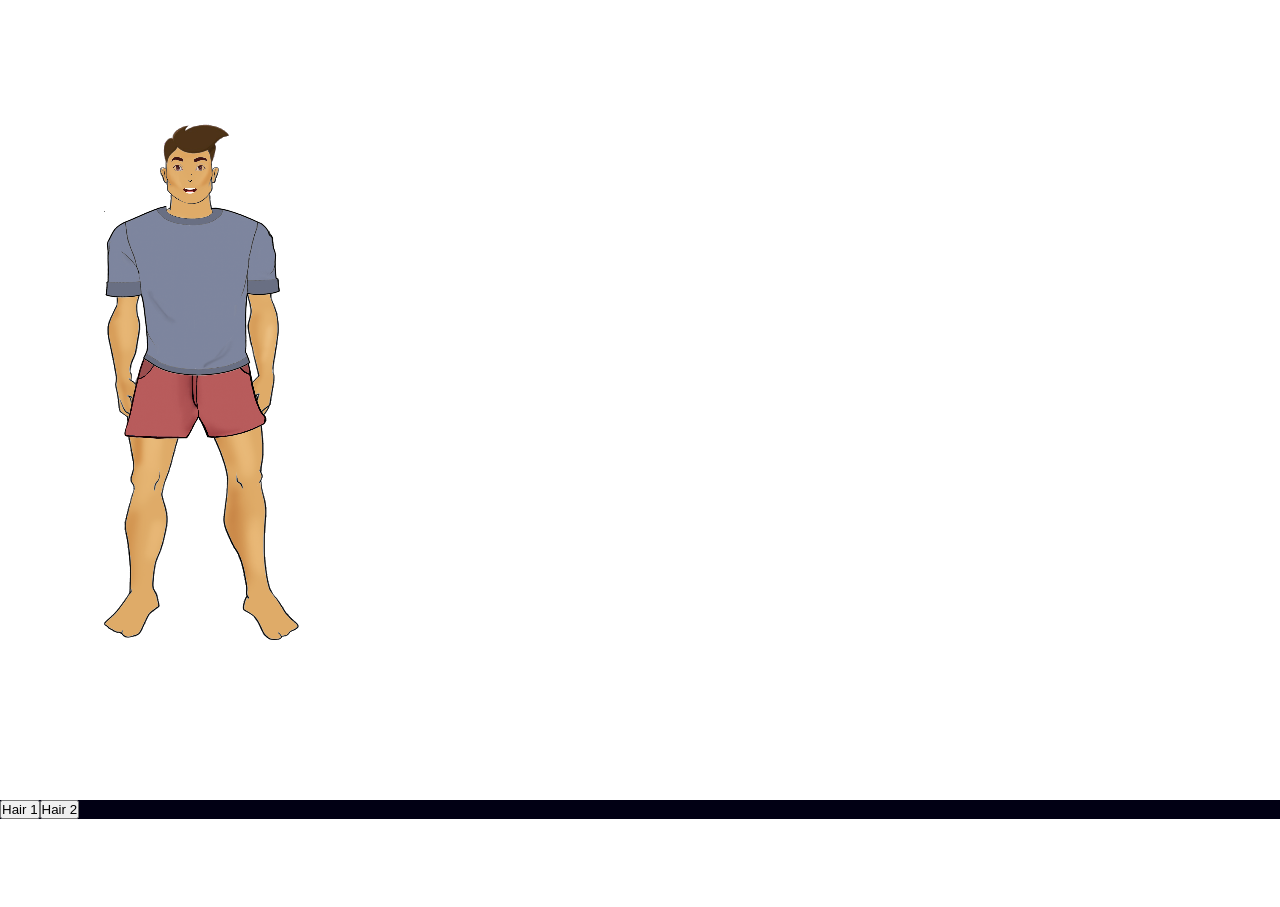
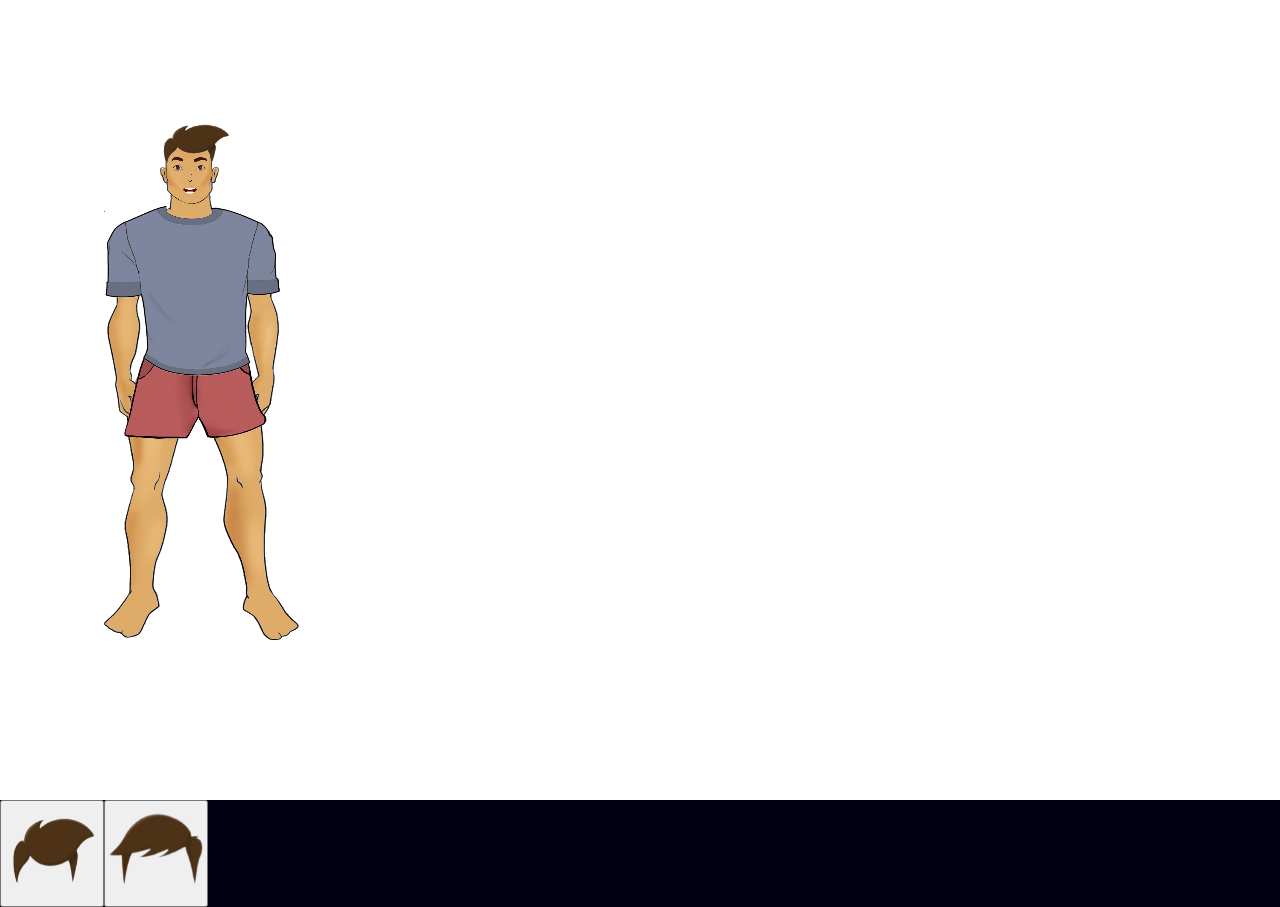
Before and after one commit to ryuga123677/LIT, a React (Create React App) app: page /avatar in a window 1280 px wide. Before the commit the page ends 819 px from the top, so only its background shows below. Built offline with nearby package versions, Linux system fonts and the light colour scheme.

Commit message:
change buttton to image

```diff
--- a/src/pages/Avatar.js
+++ b/src/pages/Avatar.js
@@ -93,8 +93,8 @@ const Avatar = () => {
   return (
     <>
       <div ref={canvasRef} style={{ width: '100%', height: '100vh' }}></div>
-      <button onClick={() => handleChange(imgPath2, 155 , 115, 80, 65)}>Hair 1</button>
-      <button onClick={() => handleChange(imgPath8, 155 , 120, 65, 60)}>Hair 2</button>
+      <button onClick={() => handleChange(imgPath2, 155 , 115, 80, 65)}><img src={imgPath2} height="100px" width="100px"/></button>
+      <button onClick={() => handleChange(imgPath8, 155 , 120, 65, 60)}><img src={imgPath8} height="100px" width="100px"/></button>
     </>
   );
 };
```
